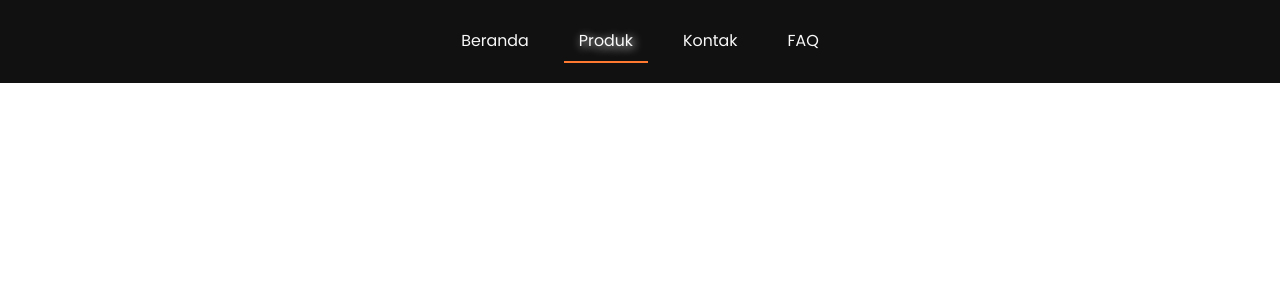
After one commit to LunarPandora/SumberRoda, a PHP site: page /view/products.html in a window 1280 px wide. The commit adds this page. Shown: the top 300 px of the page. Run offline with PHP 8.4, Linux system fonts and the light colour scheme; some libraries are stand-ins or nearby versions.

Commit message:
Create: Product view

```diff
--- a/assets/css/style.css
+++ b/assets/css/style.css
@@ -113,19 +113,17 @@ header ul{
 
 header .list-navbar li{
     padding: 8px 15px;
+    transition: .3s ease-in-out;
+    border-bottom: 2px solid transparent;
 }
 
 header .list-navbar{
     padding: 20px;
 }
 
-.list-navbar p{
-    transition: .3s ease-in-out;
-    border-bottom: 2px solid transparent;
-}
-
-.list-navbar li:where(:hover, .active) > p{
+header .list-navbar li:where(:hover, .active){
     border-bottom: 2px solid var(--primary-color);
+    text-shadow: 2px 2px 10px var(--white-color);
 }
 
 /* @media (max-width:768px) {
--- a/view/index.html
+++ b/view/index.html
@@ -18,7 +18,7 @@
                     <a href="#">Beranda</a>
                 </li>
                 <li>
-                    <a href="#why-section">Produk</a>
+                    <a href="./products.html">Produk</a>
                 </li>
                 <li>
                     <a href="#">Kontak</a>
--- /dev/null
+++ b/view/products.html
@@ -0,0 +1,39 @@
+<!DOCTYPE html>
+<html lang="en">
+<head>
+    <meta charset="UTF-8">
+    <meta http-equiv="X-UA-Compatible" content="IE=edge">
+    <meta name="viewport" content="width=device-width, initial-scale=1.0">
+    <title>Sumber Roda</title>
+    <link rel="stylesheet" href="../assets/css/style.css">
+
+    <script src="../assets/js/script.js" async></script>
+    <script src='https://api.mapbox.com/mapbox-gl-js/v2.9.2/mapbox-gl.js' async></script>
+</head>
+<body>
+    <header>
+        <div class="container">
+            <ul class="list-navbar">
+                <li>
+                    <a href="./index.html">Beranda</a>
+                </li>
+                <li class="active">
+                    <a href="./products.html">Produk</a>
+                </li>
+                <li>
+                    <a href="#">Kontak</a>
+                </li>
+                <li>
+                    <a href="#">FAQ</a>
+                </li>
+            </ul>
+        </div>
+    </header>
+
+</body>
+<script lang="js" async>
+    window.onload = () => {
+
+    }
+</script>
+</html>
```
